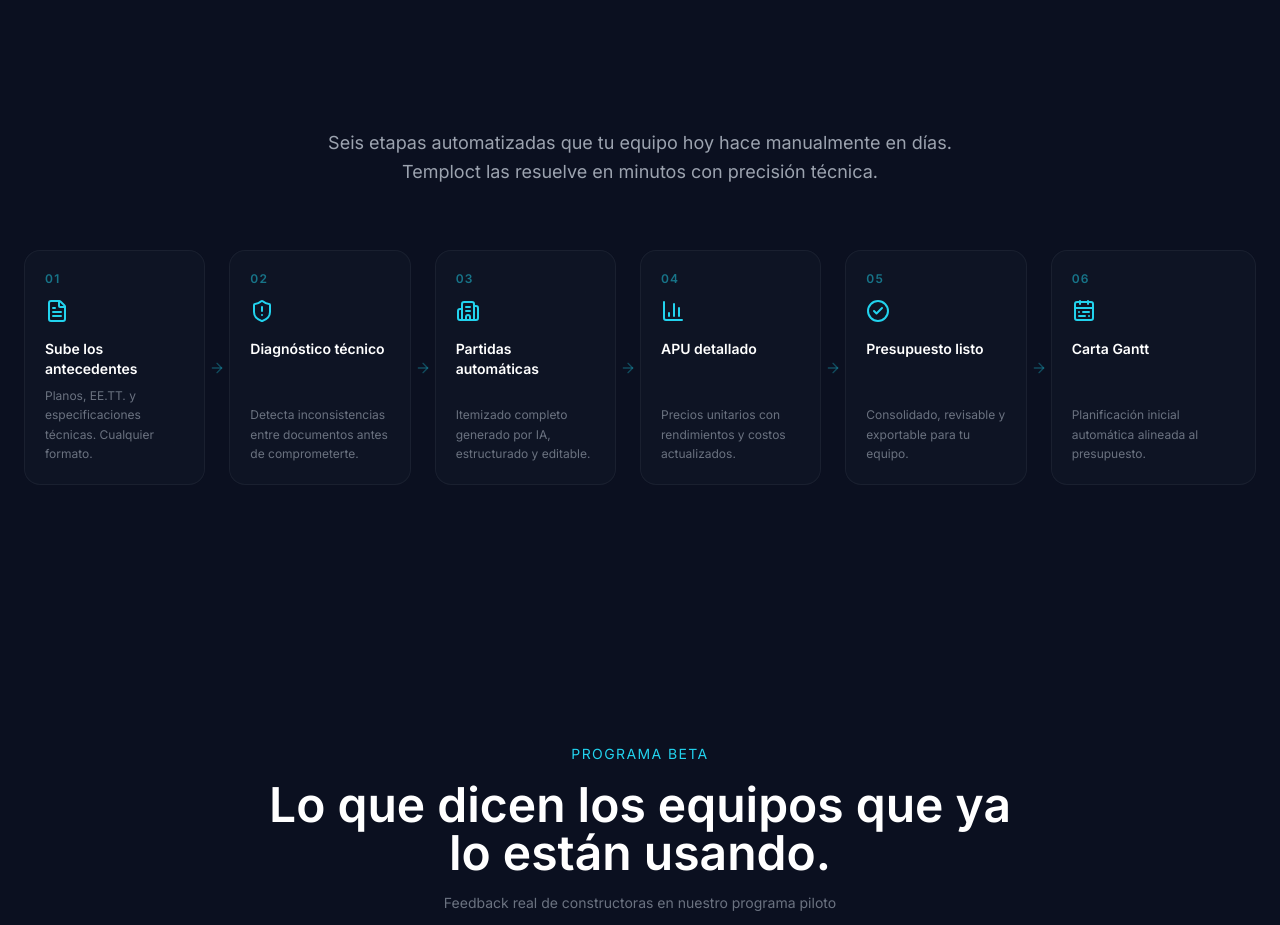
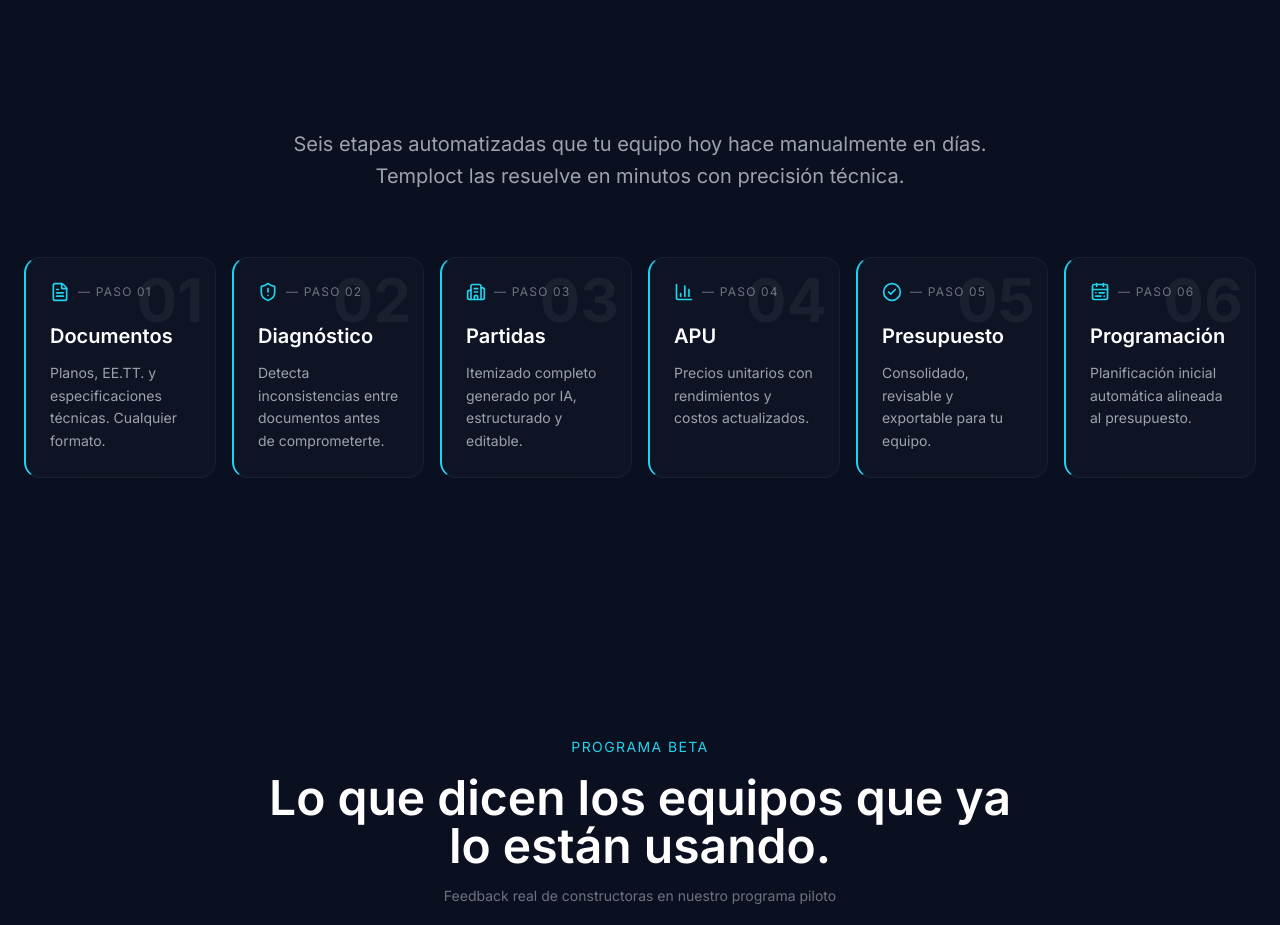
Before and after one commit to camqdesign/temploct-landing1, a React (Vite) app: page / in a window 1280 px wide. Shown: the part 3980-4905 px from the top of the page. Built offline with nearby package versions, Linux system fonts and the light colour scheme.

Commit message:
workflow: cards con linea cian, paso numerado y numero grande

```diff
--- a/src/App.jsx
+++ b/src/App.jsx
@@ -381,45 +381,43 @@
       {/* HOW IT WORKS */}
       <section id="workflow" className="py-32 px-6">
         <div className="max-w-5xl mx-auto text-center mb-16">
-          <p className="text-lg text-gray-400 leading-relaxed">
+          <p className="text-xl text-gray-400 leading-relaxed">
             Seis etapas automatizadas que tu equipo hoy hace manualmente en días.<br />
             Temploct las resuelve en minutos con precisión técnica.
           </p>
         </div>
 
-        {/* Cards con flujo izquierda → derecha */}
-        <div className="max-w-7xl mx-auto flex flex-col lg:flex-row items-stretch gap-0">
+        <div className="max-w-7xl mx-auto grid lg:grid-cols-6 gap-4">
           {[
-            { icon: FileText,     title: 'Sube los antecedentes',   desc: 'Planos, EE.TT. y especificaciones técnicas. Cualquier formato.' },
-            { icon: ShieldAlert,  title: 'Diagnóstico técnico',      desc: 'Detecta inconsistencias entre documentos antes de comprometerte.' },
-            { icon: Building2,    title: 'Partidas automáticas',     desc: 'Itemizado completo generado por IA, estructurado y editable.' },
-            { icon: BarChart3,    title: 'APU detallado',            desc: 'Precios unitarios con rendimientos y costos actualizados.' },
-            { icon: CheckCircle2, title: 'Presupuesto listo',        desc: 'Consolidado, revisable y exportable para tu equipo.' },
-            { icon: CalendarRange,title: 'Carta Gantt',              desc: 'Planificación inicial automática alineada al presupuesto.' },
-          ].map((step, i, arr) => (
-            <div key={step.title} className="flex items-stretch flex-1 min-w-0">
-              {/* Card */}
-              <motion.div
-                initial={{ opacity: 0, y: 30 }}
-                whileInView={{ opacity: 1, y: 0 }}
-                transition={{ delay: i * 0.08 }}
-                viewport={{ once: true }}
-                className="flex-1 bg-card/70 border border-white/5 rounded-2xl p-5 backdrop-blur-xl hover:border-cyanGlow/20 hover:bg-cyanGlow/5 transition-all duration-500 flex flex-col"
-              >
-                {/* Número de paso */}
-                <span className="text-xs font-semibold text-cyanGlow/50 tracking-widest mb-3">0{i + 1}</span>
-                <step.icon className="text-cyanGlow mb-4" size={24} />
-                <h3 className="text-sm font-semibold text-white mb-2 leading-snug">{step.title}</h3>
-                <p className="text-gray-500 text-xs leading-relaxed mt-auto">{step.desc}</p>
-              </motion.div>
+            { icon: FileText,      title: 'Documentos',   desc: 'Planos, EE.TT. y especificaciones técnicas. Cualquier formato.' },
+            { icon: ShieldAlert,   title: 'Diagnóstico',  desc: 'Detecta inconsistencias entre documentos antes de comprometerte.' },
+            { icon: Building2,     title: 'Partidas',     desc: 'Itemizado completo generado por IA, estructurado y editable.' },
+            { icon: BarChart3,     title: 'APU',          desc: 'Precios unitarios con rendimientos y costos actualizados.' },
+            { icon: CheckCircle2,  title: 'Presupuesto',  desc: 'Consolidado, revisable y exportable para tu equipo.' },
+            { icon: CalendarRange, title: 'Programación', desc: 'Planificación inicial automática alineada al presupuesto.' },
+          ].map((step, i) => (
+            <motion.div
+              key={step.title}
+              initial={{ opacity: 0, y: 40 }}
+              whileInView={{ opacity: 1, y: 0 }}
+              transition={{ delay: i * 0.1 }}
+              viewport={{ once: true }}
+              className="relative bg-card/70 border border-white/5 border-l-2 border-l-cyanGlow rounded-2xl p-6 backdrop-blur-xl hover:border-cyanGlow/30 hover:bg-cyanGlow/5 transition-all duration-500 overflow-hidden flex flex-col"
+            >
+              {/* Número grande gris de fondo */}
+              <span className="absolute right-3 top-3 text-6xl font-bold text-white/5 leading-none select-none">
+                {String(i + 1).padStart(2, '0')}
+              </span>
 
-              {/* Flecha conectora entre cards (excepto en la última) */}
-              {i < arr.length - 1 && (
-                <div className="hidden lg:flex items-center px-1 text-cyanGlow/30 shrink-0">
-                  <ArrowRight size={16} />
-                </div>
-              )}
-            </div>
+              {/* Icono + etiqueta PASO */}
+              <div className="flex items-center gap-2 mb-5">
+                <step.icon className="text-cyanGlow" size={20} />
+                <span className="text-xs text-gray-500 tracking-widest uppercase">— Paso {String(i + 1).padStart(2, '0')}</span>
+              </div>
+
+              <h3 className="text-xl font-semibold text-white mb-3">{step.title}</h3>
+              <p className="text-gray-400 text-sm leading-relaxed">{step.desc}</p>
+            </motion.div>
           ))}
         </div>
       </section>
```
